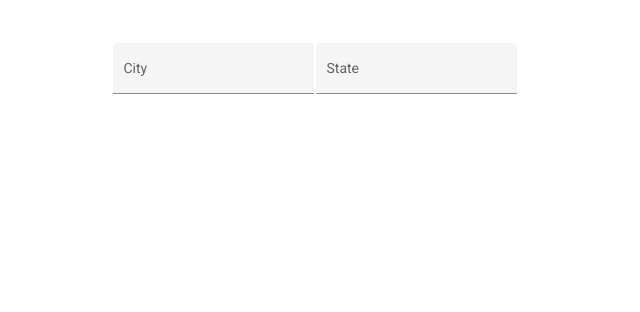
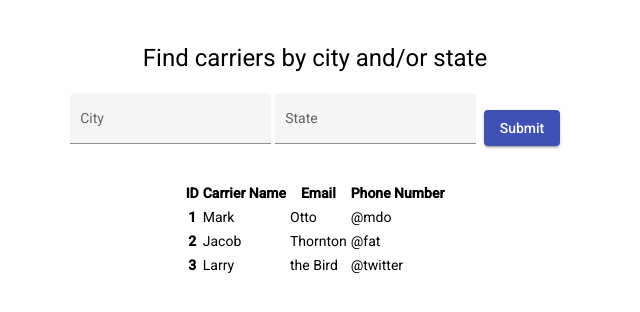
Before and after one commit to johnyCloud/test-project, an Angular app: page / in a window 1280 px wide. Shown: the top 312 px of the page, without its empty margins (325-965 px from the left). Built offline with nearby package versions, Linux system fonts and the light colour scheme; no server answers.

Commit message:
form submit function and tables

```diff
--- a/src/app/app.module.ts
+++ b/src/app/app.module.ts
@@ -7,6 +7,8 @@ import { HomeComponent } from './component/home/home.component';
 import { HttpClientModule } from '@angular/common/http';
 import {MatInputModule} from '@angular/material/input';
 import { BrowserAnimationsModule } from '@angular/platform-browser/animations';
+import { FormsModule } from '@angular/forms';
+import {MatButtonModule} from '@angular/material/button';
 
 @NgModule({
   declarations: [
@@ -18,6 +20,8 @@ import { BrowserAnimationsModule } from '@angular/platform-browser/animations';
     AppRoutingModule,
     HttpClientModule,
     MatInputModule,
+    MatButtonModule,
+    FormsModule,
     BrowserAnimationsModule,
   ],
   providers: [],
--- a/src/app/component/home/home.component.css
+++ b/src/app/component/home/home.component.css
@@ -1,5 +1,15 @@
-.form-input{
+.title{
+text-align: center;
+padding-top: 3em;
+}
+.section{
     justify-content: center;
     display: flex;
-    margin-top: 3em;
+    margin-top: 1em;
+
 }
+.button{
+    margin-left: 4px;
+    margin-top: auto;
+    height: 100%;
+}
--- a/src/app/component/home/home.component.html
+++ b/src/app/component/home/home.component.html
@@ -1,18 +1,40 @@
-<div class="form-input" >
-    <form class="example-form">
-        <table class="example-full-width" cellspacing="0"><tr>
+<div class="title"><h1 >Find carriers by city and/or state</h1></div>
+<div class="section" >
+
+    <form class="example-form" #f="ngForm" (ngSubmit)="getData(f.value)">
+        <table><tr>
           <td><mat-form-field class="example-full-width" appearance="fill">
             <mat-label>City</mat-label>
-            <input matInput placeholder="Ex. San Francisco">
+            <input matInput placeholder="Ex. Miami" name="city" ngModel>
           </mat-form-field></td>
 
           <td><mat-form-field class="example-full-width" appearance="fill">
             <mat-label>State</mat-label>
-            <input matInput placeholder="Ex. California">
+            <input matInput placeholder="Ex. Fl" name="state" ngModel>
           </mat-form-field></td>
+          <td><button class="button" mat-raised-button color="primary">Submit</button></td>
 
         </tr></table>
-    </form>
 
 
+    </form>
 </div>
+
+<div class="section">
+    <table >
+        <thead>
+          <tr>
+            <th *ngFor="let head of headElements" scope="col">{{head}} </th>
+          </tr>
+        </thead>
+        <tbody>
+          <tr  *ngFor="let el of elements">
+            <th scope="row">{{el.id}}</th>
+            <td>{{el.first}}</td>
+            <td>{{el.last}}</td>
+            <td>{{el.handle}}</td>
+          </tr>
+        </tbody>
+      </table>
+
+</div>
--- a/src/app/component/home/home.component.ts
+++ b/src/app/component/home/home.component.ts
@@ -1,5 +1,6 @@
 import { Component, OnInit } from '@angular/core';
 import {RequestsService} from '../../sevices/requests.service'
+
 
 @Component({
   selector: 'app-home',
@@ -8,22 +9,50 @@ import {RequestsService} from '../../sevices/requests.service'
 })
 export class HomeComponent implements OnInit {
 
-  public adress : string[] = ["Miami FL", "Portland OR", "CLEAR LAKE, MN"];
+  elements: any = [
+    {id: 1, first: 'Mark', last: 'Otto', handle: '@mdo'},
+    {id: 2, first: 'Jacob', last: 'Thornton', handle: '@fat'},
+    {id: 3, first: 'Larry', last: 'the Bird', handle: '@twitter'},
+  ];
+
+  headElements = ['ID', 'Carrier Name', 'Email', 'Phone Number'];
+
+  //["Miami FL", "Portland OR", "CLEAR LAKE, MN"];
   constructor(public requestsService : RequestsService) { }
 
 
   ngOnInit(): void {
 
-    this.getData(this.adress);
+   // this.getData(this.adress);
+
 
   }
 
-  getData(adress: string[]){
-    this.requestsService.postReq( adress)
-      .subscribe(
-        data => {
-          console.log(data);
+  getData(data : any){
 
+    let adress : string[] = [(data.city + "," + data.state)];
+    console.log(adress);
+
+    this.requestsService.postReq(adress)
+        .subscribe(
+           res => {
+            // let keys = Object.keys(res);
+            // keys.forEach(key => {
+            //   console.log(typeof key)
+            // })
+             let i = 0;
+            console.log(res.i);
+
+            //for (l  in res) {
+            //   console.log(item );
+
+            //  }
+
+            // res.forEach((item : any) => {
+            //   //this.elements.push({'name': item.Name, 'email': item.Adress.Email[0], "phone" : item.Phone[0]})
+            //   console.log(item );
+
+            // });
         }
       )
   }
```
